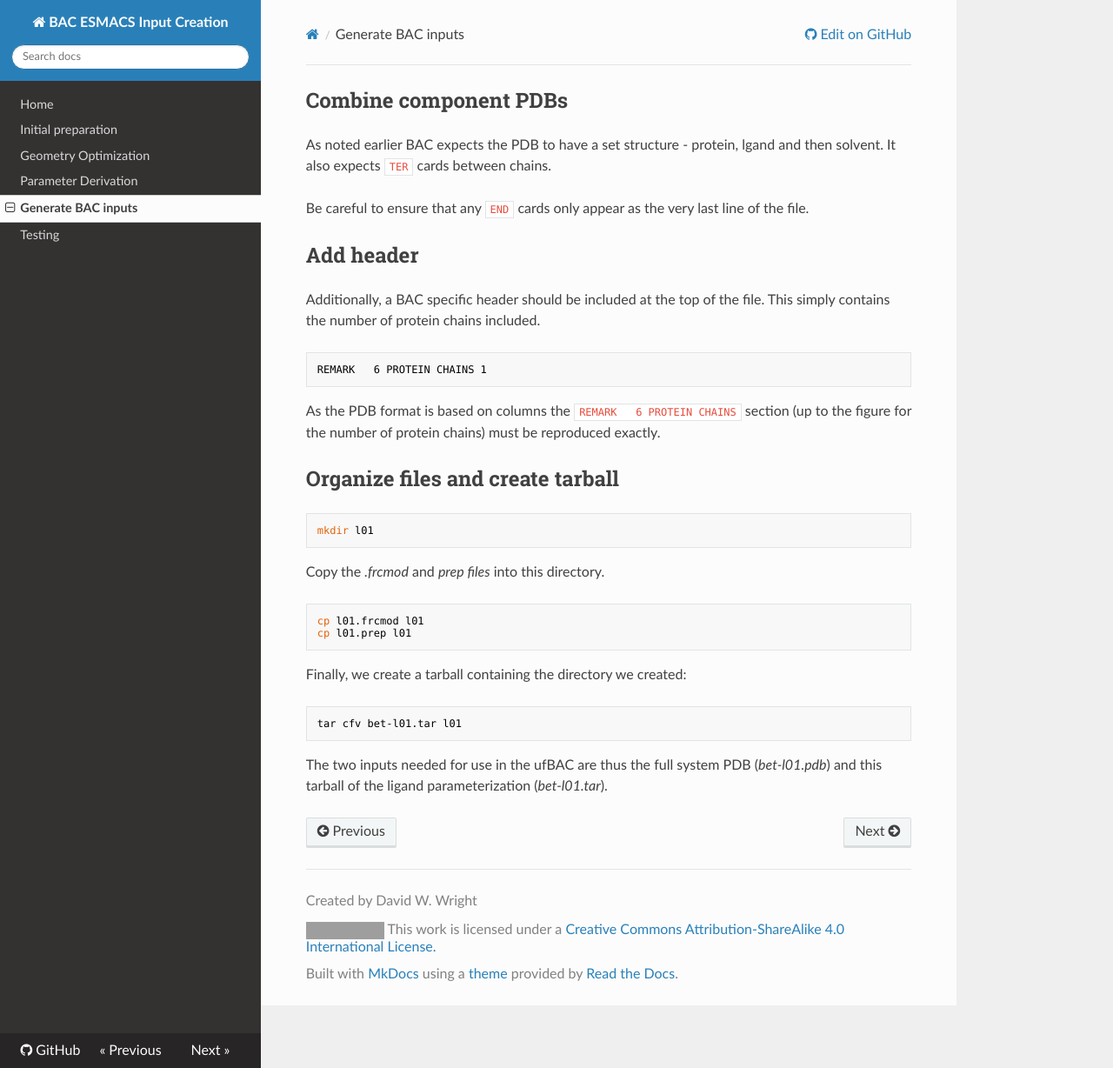
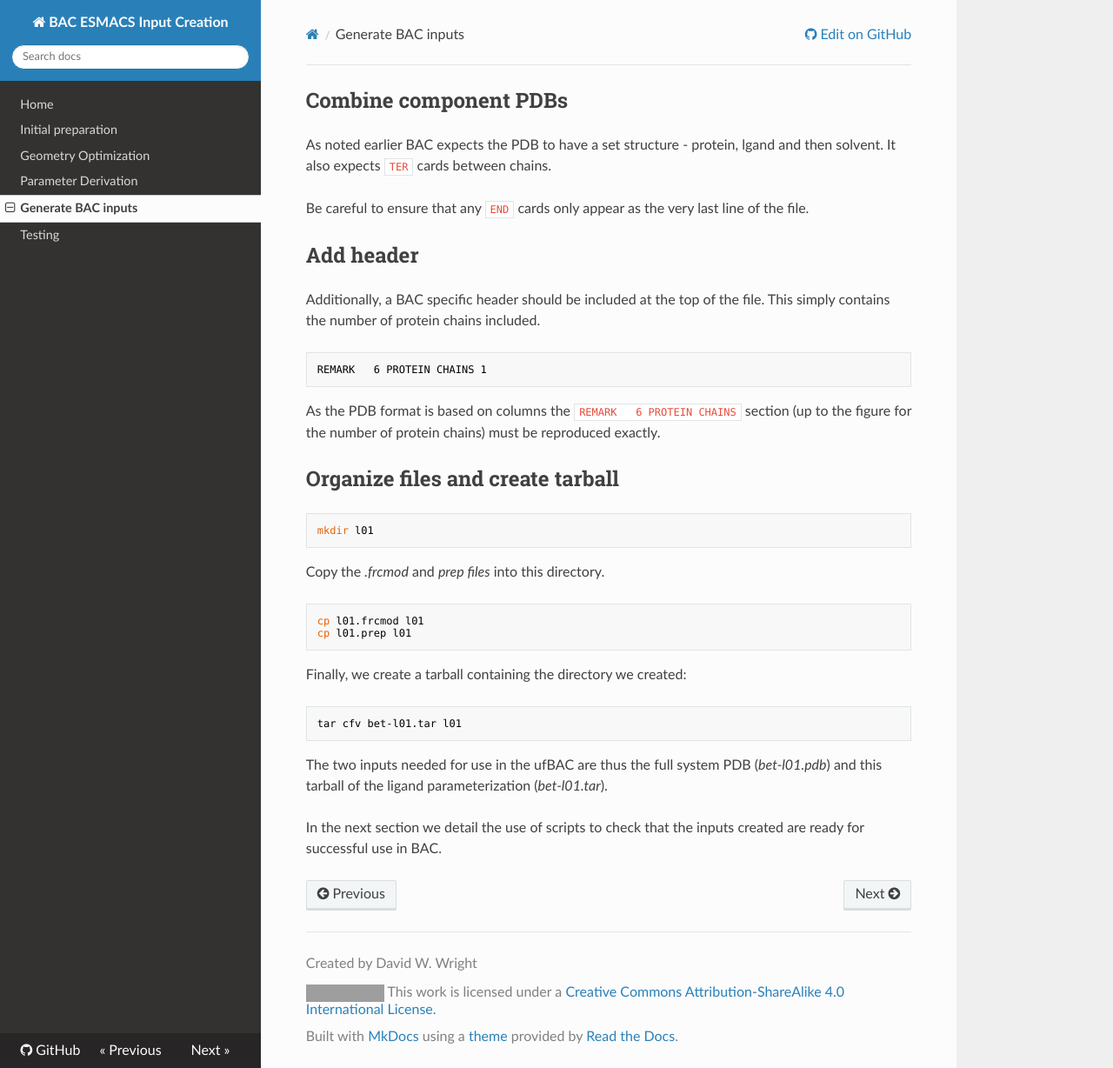
Before and after one commit to UCL-CCS/esmacs-input-creation-docs, an MkDocs documentation site: the page built from docs/generate_bac_inputs.md, in a window 1280 px wide and 1228 px high. Shown: the whole window at 87% size. Built offline with MkDocs 1.6.1, drawn with Linux system fonts in a browser that asks for light colours; nearby versions of some CDN libraries; old or Windows-style settings are respelled for this version of MkDocs; grey boxes are pictures that could not be loaded.

Commit message:
minor fixes

````diff
--- a/docs/generate_bac_inputs.md
+++ b/docs/generate_bac_inputs.md
@@ -38,3 +38,5 @@ tar cfv bet-l01.tar l01
 ```
 
 The two inputs needed for use in the ufBAC are thus the full system PDB (*bet-l01.pdb*) and this tarball of the ligand parameterization (*bet-l01.tar*).
+
+In the next section we detail the use of scripts to check that the inputs created are ready for successful use in BAC.
````
Also changed, not shown: docs/geometry_optimization.md (+2 -2 lines).
